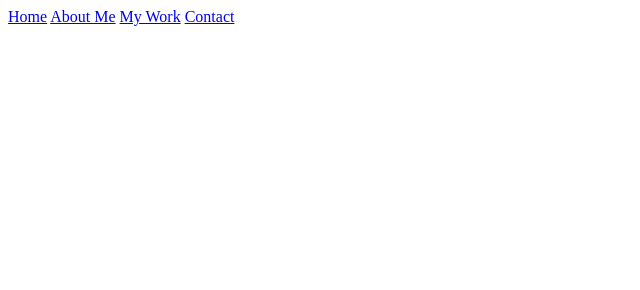
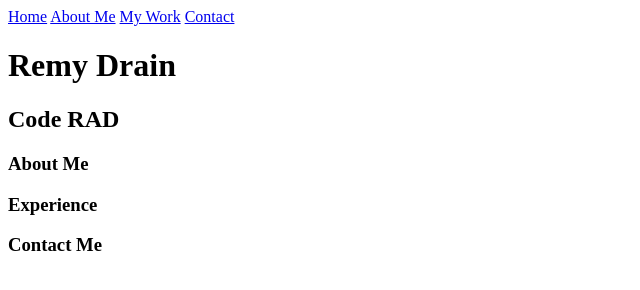
Before and after one commit to CommunityRADvocate/iwd, a plain HTML site: page index.html in a window 1280 px wide. Shown: the whole page, without its empty margins (0-640 px from the left). Drawn offline with Linux system fonts and the light colour scheme.

Commit message:
Add to index

```diff
--- a/index.html
+++ b/index.html
@@ -15,14 +15,18 @@
         <a href="#work">My Work</a>
         <a href="#contact">Contact</a>
     </nav>
+    <div id="header">
+        <h1>Remy Drain</h1>
+        <h2>Code RAD</h2>
+    </div>
     <div id="about">
-
+        <h3>About Me</h3>
     </div>
     <div id="work">
-
+        <h3>Experience</h3>
     </div>
     <div id="contact">
-
+        <h3>Contact Me</h3>
     </div>
 </body>
 </html>
```
